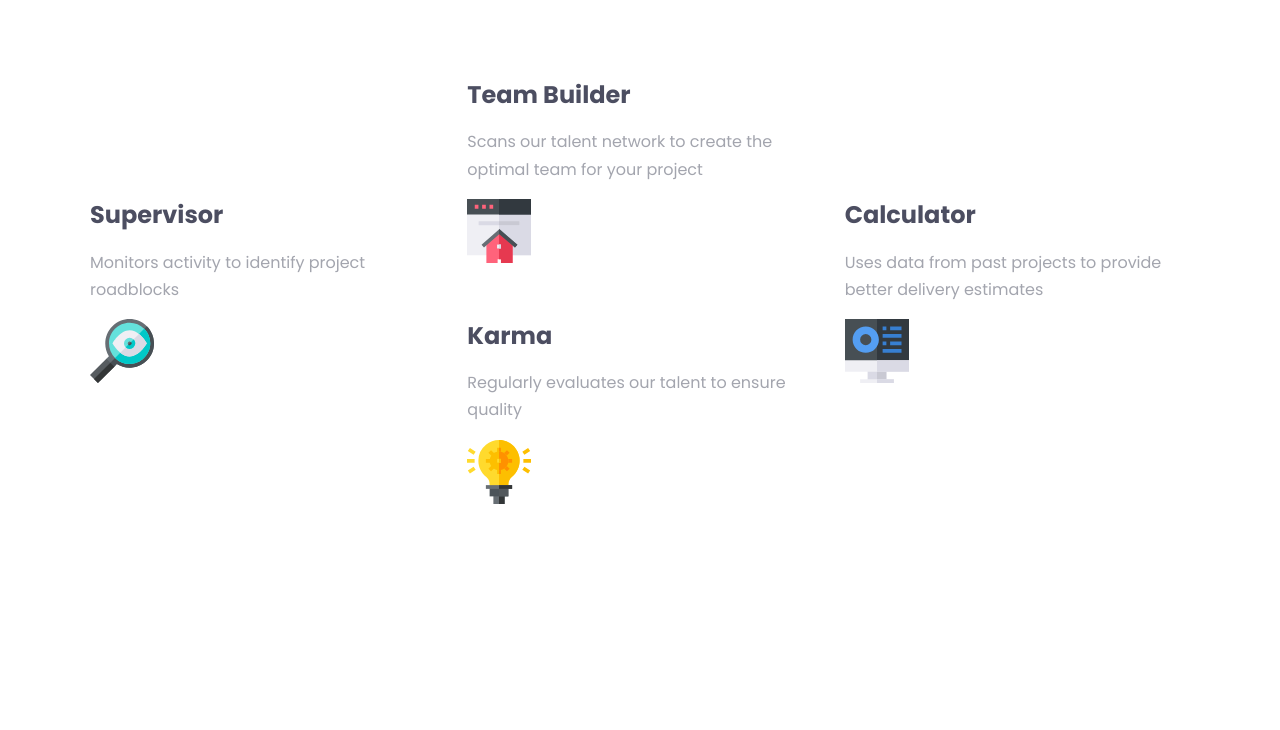
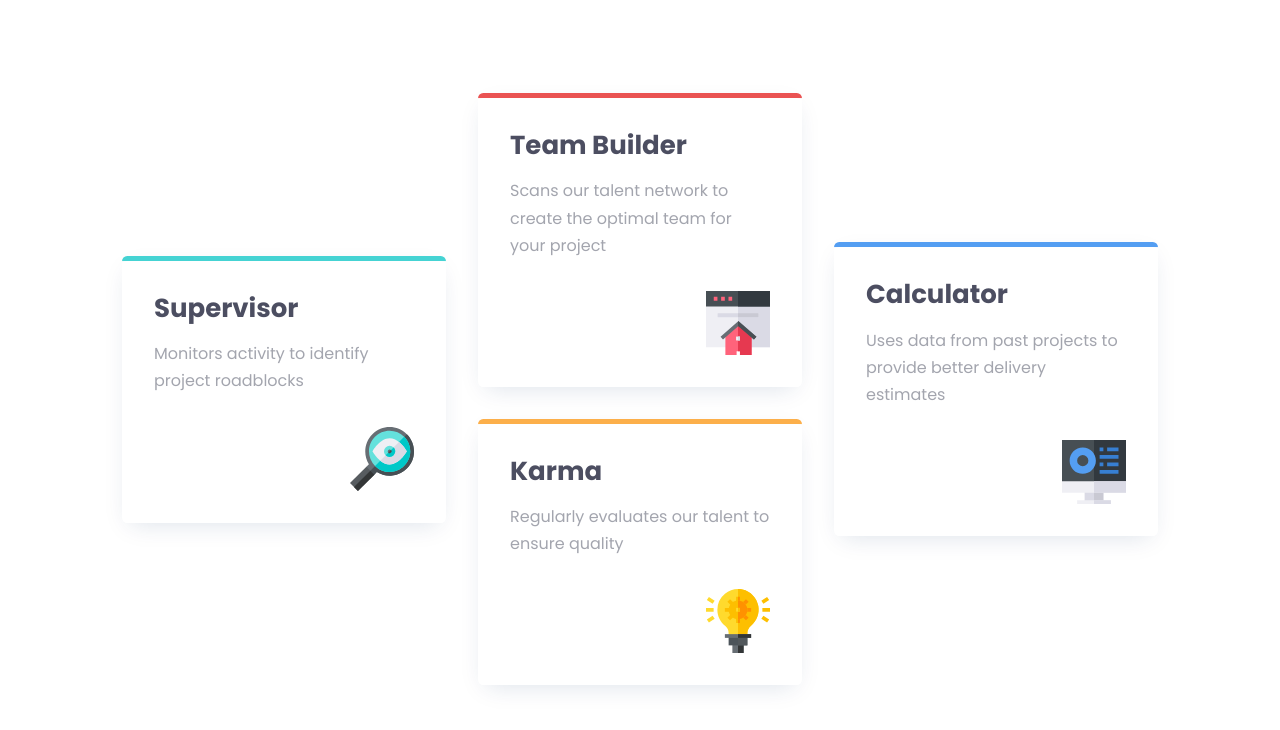
Before and after one commit to shpokas-io/Responsive-four-card-section-, a plain HTML site: page index.html in a window 1280 px wide. Shown: the part 276-1006 px from the top of the page. Before the commit the page ends 868 px from the top, so only its background shows below. Drawn offline with Linux system fonts and the light colour scheme.

```diff
--- a/index.html
+++ b/index.html
@@ -30,35 +30,35 @@
 
       <div class="layout-grid">
         <div class="col">
-          <div class="card">
-            <h2>Supervisor</h2>
+          <div class="card border-cyan">
+            <h2 class="card-title">Supervisor</h2>
             <p>Monitors activity to identify project roadblocks
             </p>
-            <img src="images/icon-supervisor.svg" alt="">
+            <img class="card__img" src="images/icon-supervisor.svg" alt="">
           </div>
         </div>
 
         <div class="col">
-          <div class="card">
-            <h2>Team Builder</h2>
+          <div class="card border-red">
+            <h2 class="card-title">Team Builder</h2>
             <p>Scans our talent network to create the optimal team for your project
             </p>
-            <img src="images/icon-team-builder.svg" alt="">
+            <img class="card__img" src="images/icon-team-builder.svg" alt="">
           </div>
-          <div class="card">
-            <h2>Karma</h2>
+          <div class="card border-yellow">
+            <h2 class="card-title">Karma</h2>
             <p>Regularly evaluates our talent to ensure quality
             </p>
-            <img src="images/icon-karma.svg" alt="">
+            <img class="card__img" src="images/icon-karma.svg" alt="">
           </div>
         </div>
 
         <div class="col">
-          <div class="card">
-            <h2>Calculator</h2>
+          <div class="card border-blue">
+            <h2 class="card-title">Calculator</h2>
             <p>Uses data from past projects to provide better delivery estimates
             </p>
-            <img src="images/icon-calculator.svg" alt="">
+            <img class="card__img" src="images/icon-calculator.svg" alt="">
           </div>
         </div>
       </div>
--- a/style.css
+++ b/style.css
@@ -45,10 +45,11 @@
 h2,
 h3 {
   color: var(--clr-neutral-900);
-  line-height: 1.1;
+  line-height: 1.2;
 }
 
 .wrapper {
+  padding-inline: 2rem;
   max-width: 1100px;
   margin-inline: auto;
 }
@@ -64,13 +65,32 @@
   margin-block: 6rem;
 }
 
+h1 {
+  font-weight: var(--fw-light);
+  font-size: var(--fs-900);
+}
+
+h1 span {
+  font-weight: var(--fw-bold);
+}
+
+header>p {
+  font-size: var(--fs-500);
+}
+
 .layout-grid {
   --gap: 2rem;
-  display: flex;
+
+  display: grid;
   gap: var(--gap);
 }
 
+@media (min-width: 800px) {
+  .layout-grid {
 
+    grid-template-columns: 1fr 1fr 1fr;
+  }
+}
 
 .layout-grid>* {
   flex: 1;
@@ -82,4 +102,37 @@
   gap: var(--gap);
 }
 
-.card {}
+.card {
+  --br: 0.325rem;
+  padding: 2rem;
+  border-top: var(--br) solid;
+  border-radius: var(--br);
+  box-shadow: 0 0.5rem 1.5rem -0.5rem rgb(0 50 100 / .15);
+}
+
+.card-title {
+  font-size: var(--fs-600);
+  margin: 0;
+}
+
+.card__img {
+  display: block;
+  margin-left: auto;
+  margin-top: 2rem;
+}
+
+.border-cyan {
+  border-color: var(--clr-cyan);
+}
+
+.border-red {
+  border-color: var(--clr-red);
+}
+
+.border-yellow {
+  border-color: var(--clr-yellow);
+}
+
+.border-blue {
+  border-color: var(--clr-blue);
+}
```
Also changed, not shown: images/finall-design.png (added), 2 other files.
